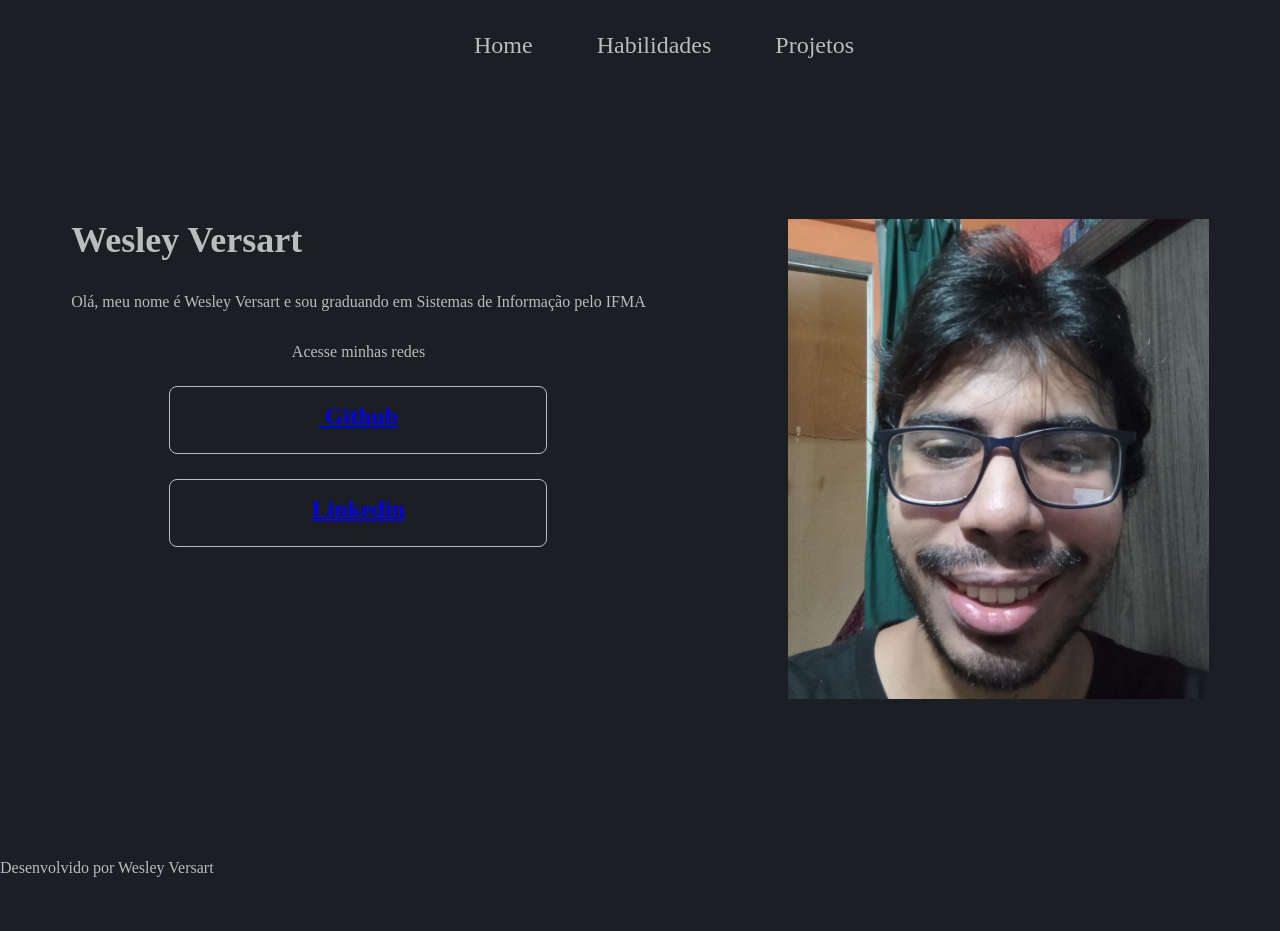
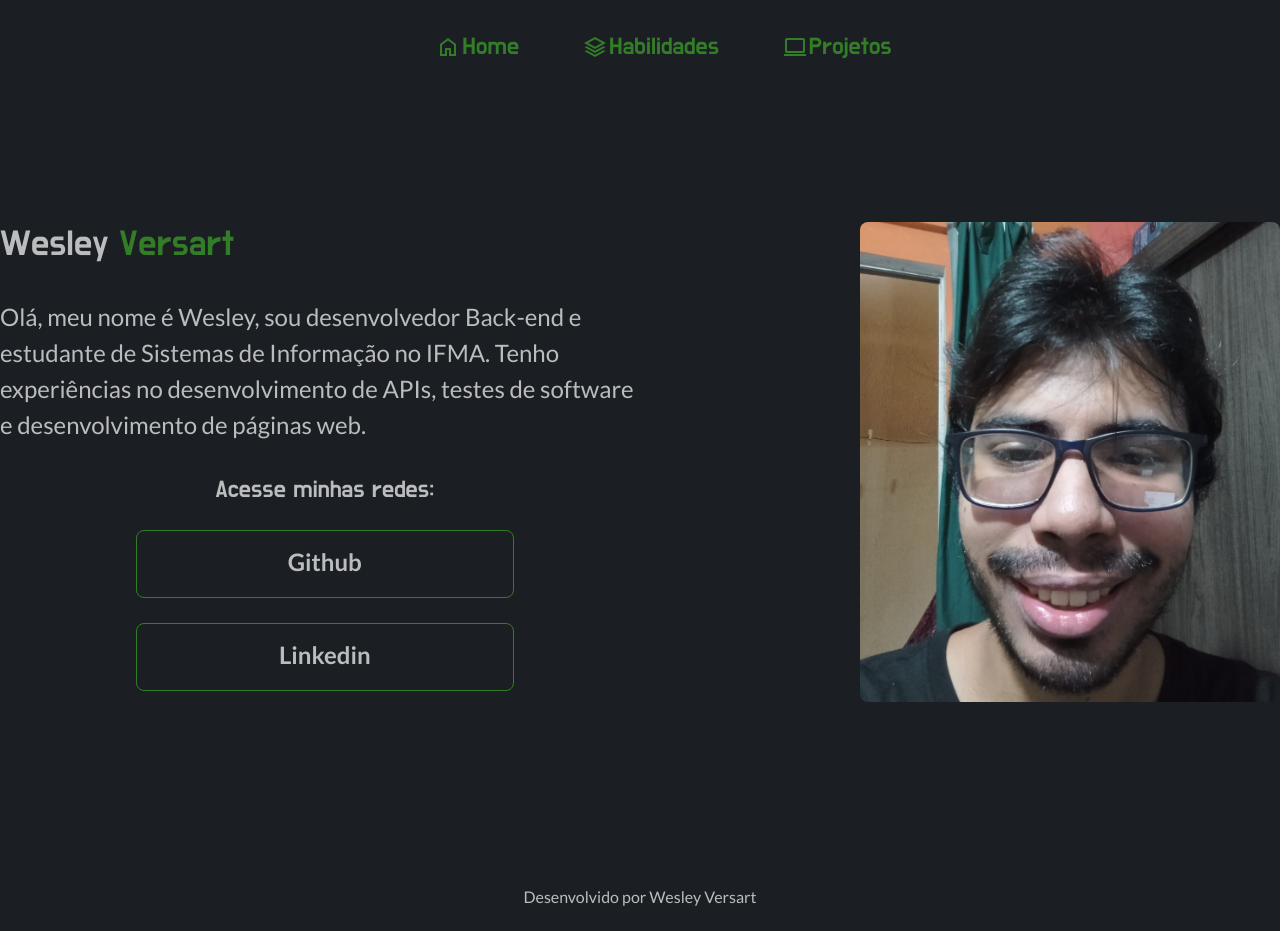
Before and after one commit to Versart/portfolio, a plain HTML site: page index.html in a window 1280 px wide. Before the commit the page ends 877 px from the top, so only its background shows below. Drawn offline with Linux system fonts and the light colour scheme.

Commit message:
feat:styling the page

```diff
--- a/assets/css/style.css
+++ b/assets/css/style.css
@@ -1,6 +1,10 @@
+@import url('https://fonts.googleapis.com/css2?family=Do+Hyeon&family=Lato:ital,wght@0,100;0,300;0,400;0,700;0,900;1,100;1,300;1,400;1,700;1,900&display=swap');
+
 :root {
     --black: #1b1f23;
     --white: #bbbcbe;
+    --green: #80ea6e;
+    --outrogreen: #347d28;
 }
 * {
     margin: 0;
@@ -20,11 +24,22 @@ body {
     font-weight: 400;
     font-size: 1.5rem;
     padding: 2rem 0 0 3rem;
+    font-family: "Do Hyeon", sans-serif;
 }
+
+.menu_navegacao li a {
+    text-decoration: none;
+    color: var(--outrogreen);
+    gap: 2px;
+    display: flex;
+}
+
 .apresentacao {
     display: flex;
-    justify-content: space-around;
-    margin: 10rem 0;
+    justify-content: center;
+    gap: 13.125rem;
+    /*margin: 10rem 9.625rem;*/
+    margin: 10rem auto;
 }
 
 .apresentacao_conteudo {
@@ -35,9 +50,21 @@ body {
 
 .apresentacao_conteudo_titulo {
     font-size: 2.25rem;
+    font-weight: 400;
+    font-family: "Do Hyeon", sans-serif;
+}
+.apresentacao_conteudo_titulo_sobrenome {
+    color: var(--outrogreen);
+}
+.apresentacao_conteudo_texto {
+    font-size: 1.5rem;
+    font-weight: 400;
+    font-family: "Lato", sans-serif;
+    line-height: 36px;
 }
 .foto_wesley {
     height: 30rem;
+    border-radius: 8px;
 }
 
 .links_pessoais {
@@ -47,8 +74,14 @@ body {
     gap: 1.563rem;
 }
 
+.links_pessoais p {
+    font-family: "Do Hyeon", sans-serif;
+    font-size: 1.5rem;
+    font-weight: 400;
+}
+
 .links_pessoais a {
-    border: 1px solid var(--white);
+    border: 1px solid var(--outrogreen);
     width: 378px;
     height: 68px;
     text-align: center;
@@ -56,4 +89,13 @@ body {
     font-weight: 600;
     font-size: 1.5rem;
     padding: 1rem 0;
+    text-decoration: none;
+    color: var(--white);
+    font-family: "Lato", sans-serif;
 }
+
+footer p {
+    text-align: center;
+    font-family: "Lato", sans-serif;
+    padding: 1.563rem 0;
+}
--- a/index.html
+++ b/index.html
@@ -2,32 +2,33 @@
 <html lang="pt-br">
     <head>
         <meta charset="UTF-8">
+        <link rel="stylesheet" href="assets/css/style.css">
         <title>Portfólio Wesley Versart</title>
-        <link rel="stylesheet" href="assets/css/style.css">
     </head>
     <body>
         <header>
             <nav>
                 <ul class="menu_navegacao">
-                    <li><a>Home</a></li>
-                    <li><a>Habilidades</a></li>
-                    <li><a>Projetos</a></li>
+                    <li><a href="index.html"><img src="assets/images/home_24dp_FILL0_wght400_GRAD0_opsz24%20(1).svg"> Home</a></li>
+                    <li><a href="habilidades.html"><img src="assets/images/stacks_24dp_FILL0_wght400_GRAD0_opsz24.svg">Habilidades</a></li>
+                    <li><a href="projetos.html"><img src="assets/images/computer_24dp_FILL0_wght400_GRAD0_opsz24.svg">Projetos</a></li>
                 </ul>
             </nav>
         </header>
         <main class="apresentacao">
             <section class="apresentacao_conteudo">
-                <h1 class="apresentacao_conteudo_titulo">Wesley Versart</h1>
-                <p>Olá, meu nome é Wesley Versart e sou graduando em Sistemas de Informação pelo IFMA</p>
+                <h1 class="apresentacao_conteudo_titulo">Wesley <span class="apresentacao_conteudo_titulo_sobrenome">Versart</span></h1>
+                <p class="apresentacao_conteudo_texto">Olá, meu nome é Wesley, sou desenvolvedor Back-end e estudante de Sistemas
+                    de Informação no IFMA. Tenho experiências no desenvolvimento de APIs, testes de software e desenvolvimento
+                de páginas web.</p>
                 <div class="links_pessoais">
-                    <p>Acesse minhas redes</p>
-                    <a href="https://github.com/Versart" target="_blank"> <img src=""> Github</a>
+                    <p>Acesse minhas redes:</p>
+                    <a href="https://github.com/Versart" target="_blank">Github</a>
                     <a href="https://www.linkedin.com/in/wesley-versart-dev/" target="_blank"><img src="">Linkedin</a>
                 </div>
             </section>
             <img src="assets/images/23eb76af-83b5-4642-866f-dfe5e384dc64.jpg" alt="foto do Wesley Versart" class="foto_wesley">
         </main>
-
         <footer>
             <p>Desenvolvido por Wesley Versart</p>
         </footer>
```
Also changed, not shown: habilidades.html (+1 -0 lines), projetos.html (+1 -0 lines).
